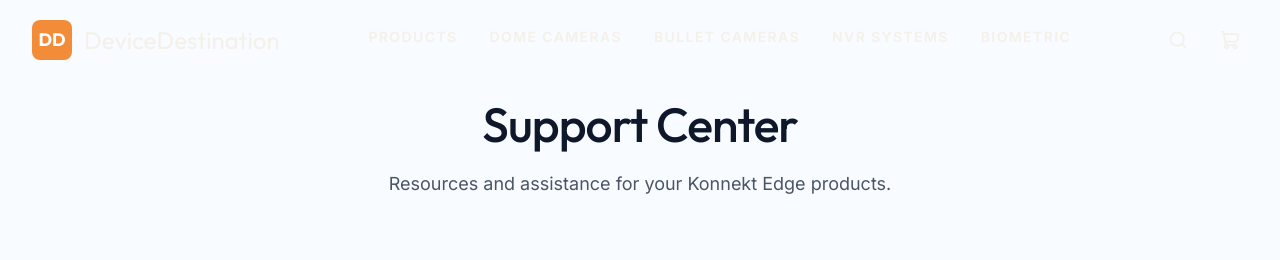
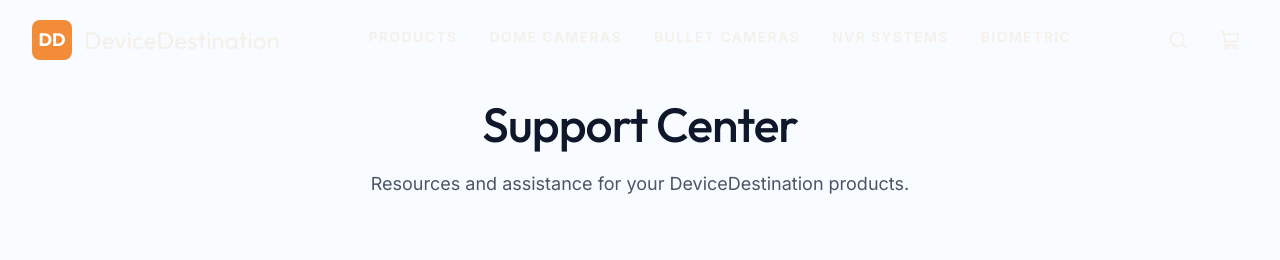
Before and after one commit to witejackel-eng/Ecom-website, a Next.js app: page /support in a window 1280 px wide. Shown: the top 260 px of the page. Built offline with nearby package versions, Linux system fonts and the light colour scheme.

Commit message:
Step 6: Update support page branding

```diff
--- a/src/app/support/page.tsx
+++ b/src/app/support/page.tsx
@@ -8,7 +8,7 @@ export default function SupportPage() {
         <FadeIn direction="up">
           <div className="text-center mb-16">
             <h1 className="font-heading text-4xl sm:text-5xl text-foreground mb-4">Support Center</h1>
-            <p className="text-lg text-gray-600">Resources and assistance for your Konnekt Edge products.</p>
+            <p className="text-lg text-gray-600">Resources and assistance for your DeviceDestination products.</p>
           </div>
 
           <div className="grid grid-cols-1 md:grid-cols-3 gap-8">
```
